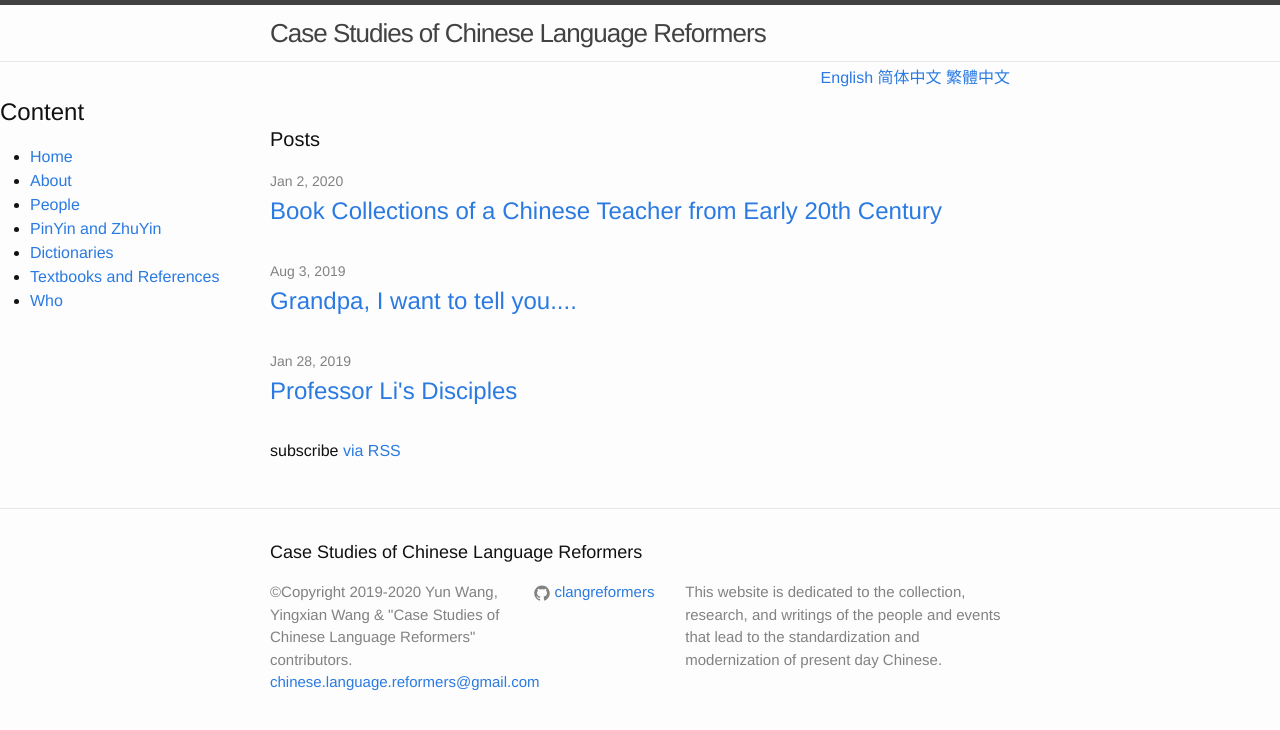
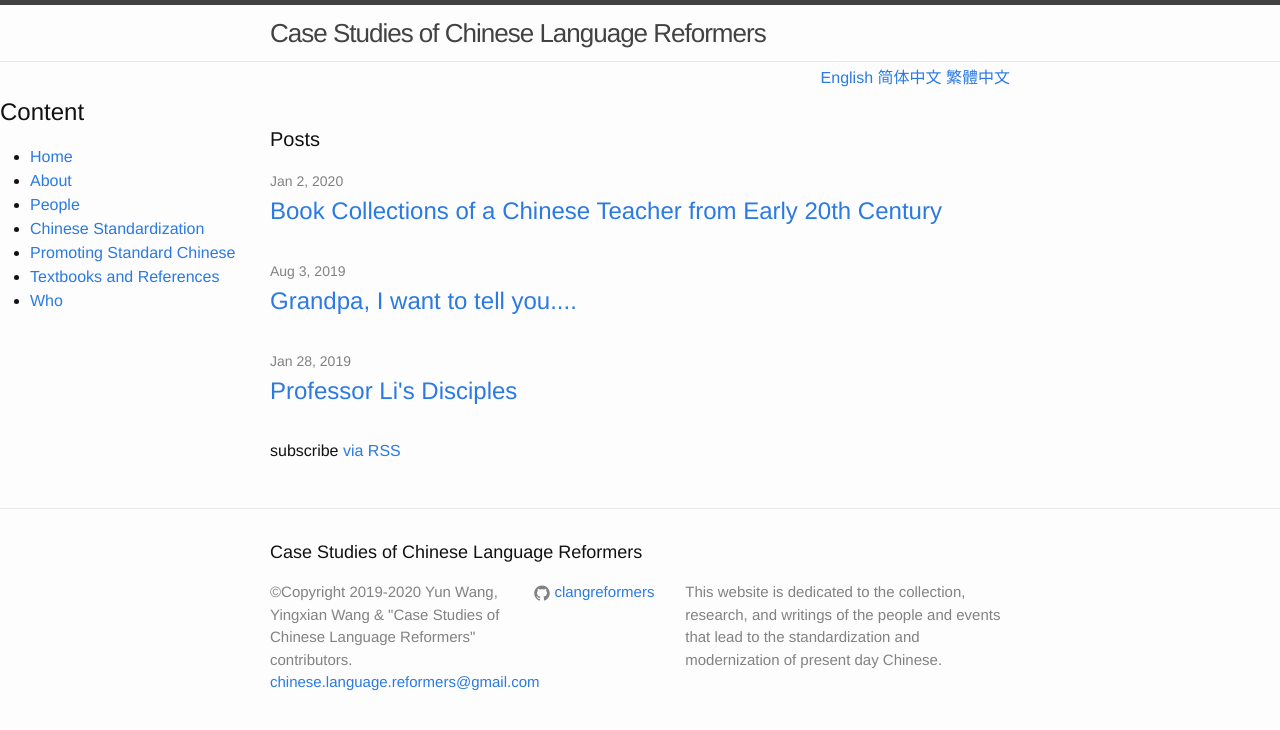
Before and after one commit to clangreformers/clangreformers.github.io, a Jekyll site: the page built from index.html, in a window 1280 px wide. Shown: the top 730 px of the page. Built offline with Jekyll 4.4.1, drawn with Linux system fonts in a browser that asks for light colours.

Commit message:
sidebar titles change

```diff
--- a/_data/mysidebar.yml
+++ b/_data/mysidebar.yml
@@ -13,11 +13,11 @@ docs:
   url: /people/people.html
   output: web
 
-- title: PinYin and ZhuYin
+- title: Chinese Standardization
   url: /pinyinNzhuyin/pinyinNzhuyin
   output: web
 
-- title: Dictionaries
+- title: Promoting Standard Chinese
   url: /dictionaries/dictionaries
   output: web
 
```
